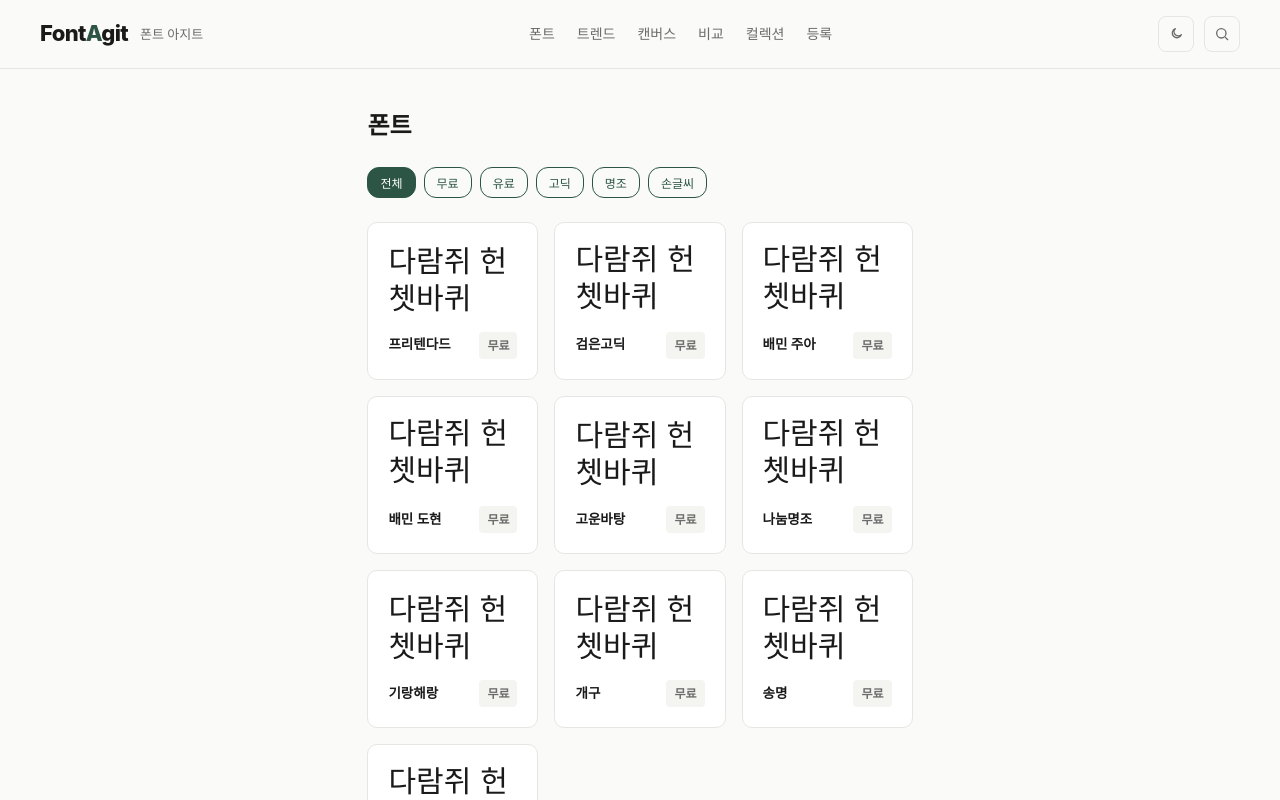
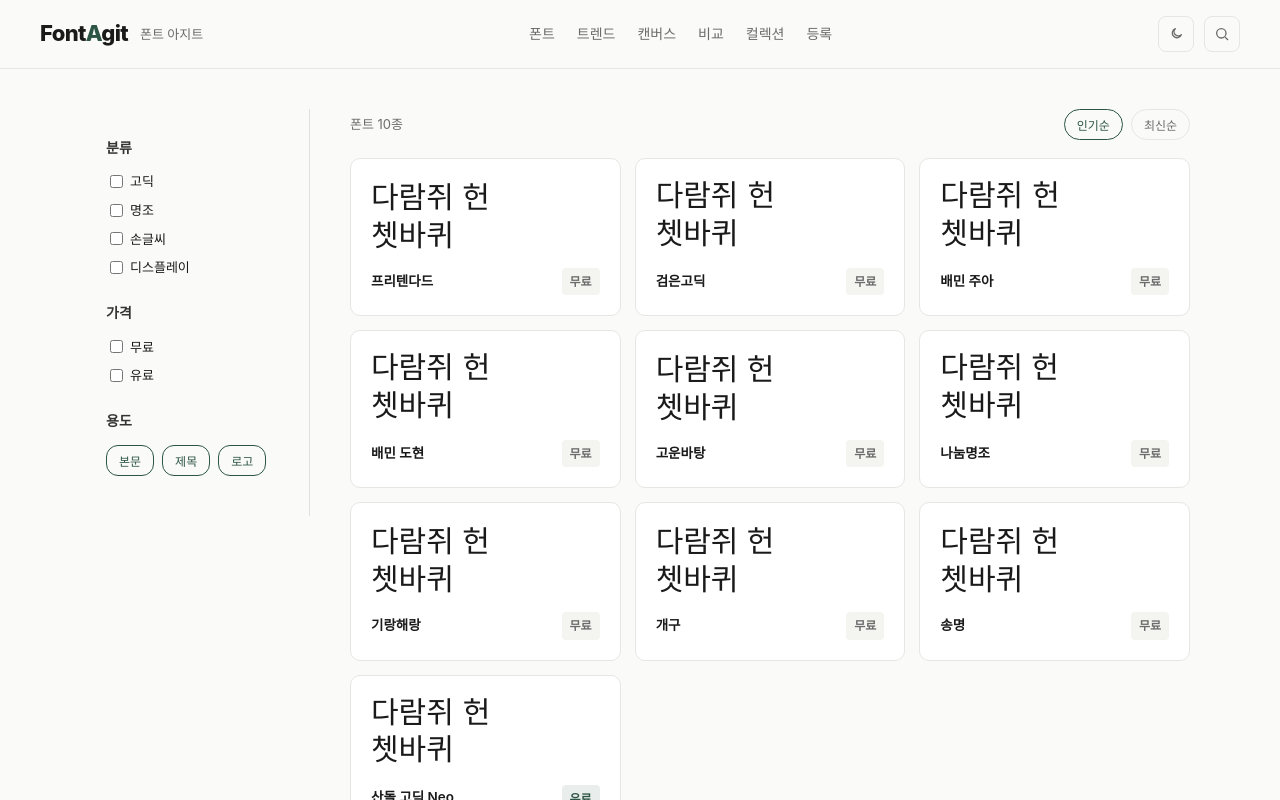
Before and after one commit to jojo3420/fontagit, a Next.js app in the folder apps/web/: page /fonts in a window 1280 px wide. Shown: the top 800 px of the page. Built offline with nearby package versions, Linux system fonts and the light colour scheme; a web font is replaced by a local one.

Commit message:
feat(list): /fonts 2단 조립(필터 사이드바 + 개수/정렬 툴바 + 그리드)

```diff
--- a/apps/web/app/fonts/page.module.css
+++ b/apps/web/app/fonts/page.module.css
@@ -1,22 +1,10 @@
-.main {
-  max-width: 1180px;
-  margin: 0 auto;
-  padding: var(--pad-page);
-  display: flex;
-  flex-direction: column;
-  gap: 24px;
+.main { max-width: 1180px; margin: 0 auto; width: 100%; padding: var(--pad-page); display: grid; grid-template-columns: 220px minmax(0, 1fr); gap: 40px; align-items: start; }
+.body { display: flex; flex-direction: column; gap: 18px; min-width: 0; }
+.toolbar { display: flex; align-items: center; justify-content: space-between; gap: 12px; }
+.count { font-size: 13px; color: var(--sub); }
+.sorts { display: flex; gap: 8px; }
+.sort { padding: 6px 12px; border-radius: var(--radius-pill); border: 1px solid var(--border); background: transparent; color: var(--sub); font-size: 12px; cursor: pointer; }
+.sort.active { border-color: var(--point); color: var(--point); }
+@media (max-width: 720px) {
+  .main { grid-template-columns: 1fr; gap: 24px; }
 }
-
-.h1 {
-  font-size: 24px;
-  font-weight: 700;
-  line-height: 1.4;
-  color: var(--ink);
-  margin: 0;
-}
-
-.filters {
-  display: flex;
-  gap: 8px;
-  flex-wrap: wrap;
-}
--- a/apps/web/app/fonts/page.tsx
+++ b/apps/web/app/fonts/page.tsx
@@ -1,21 +1,22 @@
 import { fonts } from "@/data/fonts";
+import { FontFilters } from "@/components/FontFilters";
 import { FontGrid } from "@/components/FontGrid";
-import { FilterChip } from "@/components/FilterChip";
 import styles from "./page.module.css";
 
 export default function FontsPage() {
   return (
     <main className={styles.main}>
-      <h1 className={styles.h1}>폰트</h1>
-      <div className={styles.filters}>
-        <FilterChip active>전체</FilterChip>
-        <FilterChip>무료</FilterChip>
-        <FilterChip>유료</FilterChip>
-        <FilterChip>고딕</FilterChip>
-        <FilterChip>명조</FilterChip>
-        <FilterChip>손글씨</FilterChip>
+      <FontFilters />
+      <div className={styles.body}>
+        <div className={styles.toolbar}>
+          <span className={styles.count}>폰트 {fonts.length}종</span>
+          <div className={styles.sorts}>
+            <button type="button" className={`${styles.sort} ${styles.active}`}>인기순</button>
+            <button type="button" className={styles.sort}>최신순</button>
+          </div>
+        </div>
+        <FontGrid fonts={fonts} />
       </div>
-      <FontGrid fonts={fonts} />
     </main>
   );
 }
--- a/apps/web/components/FontGrid.module.css
+++ b/apps/web/components/FontGrid.module.css
@@ -1,7 +1,7 @@
 .grid {
   display: grid;
   grid-template-columns: repeat(3, 1fr);
-  gap: 16px;
+  gap: 14px;
 }
 
 @media (max-width: 1024px) {
```
Also changed, not shown: 1 other file (tests, documents, lock files or other folders).
